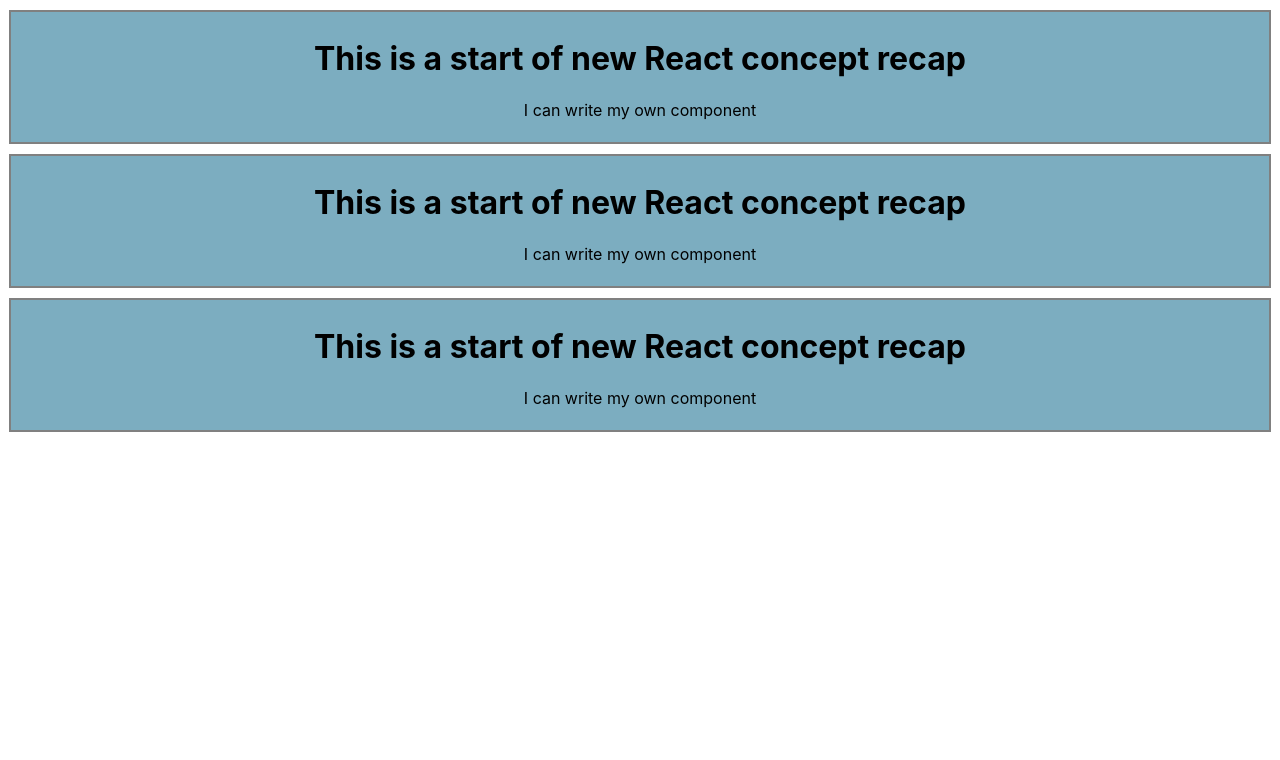
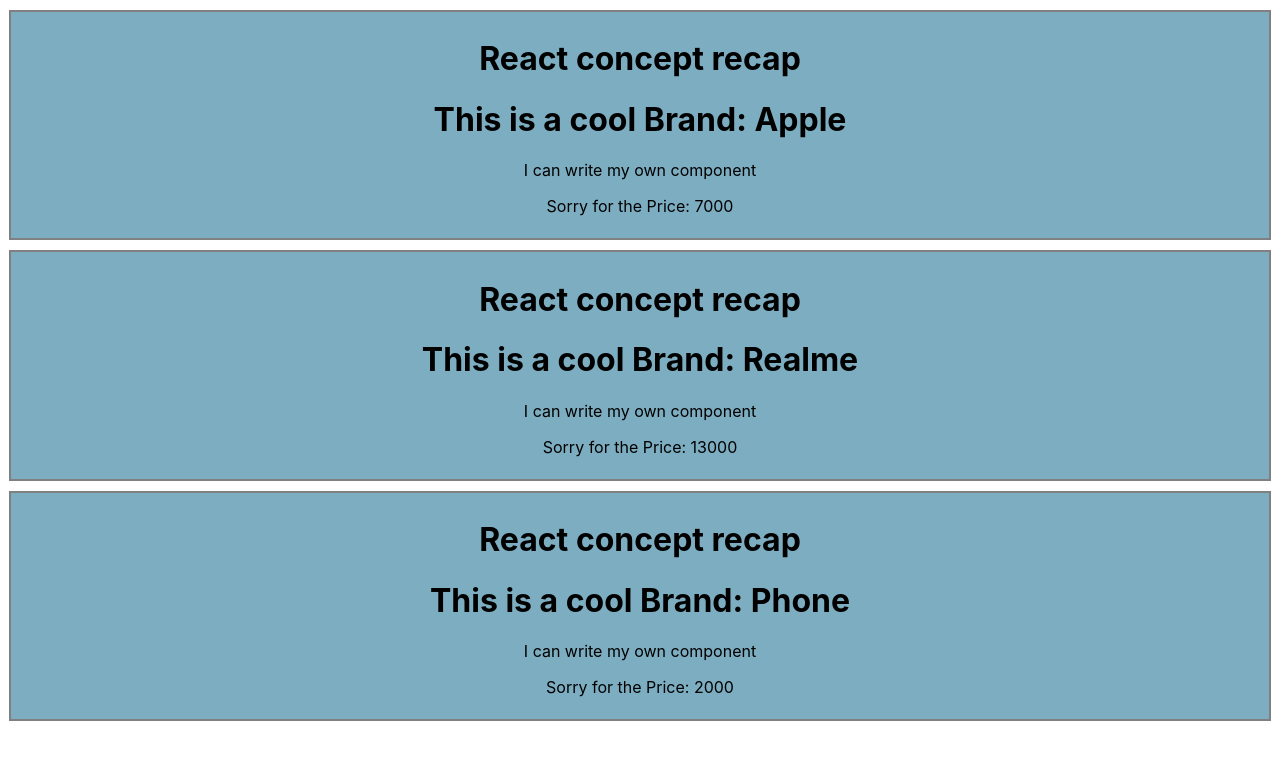
Before and after one commit to mdraselmiah95/react-core-concepts-recap, a React (Create React App) app: page / in a window 1280 px wide. Shown: the top 760 px of the page. Built offline with nearby package versions, Linux system fonts and the light colour scheme.

Commit message:
WIP on React core concept recap

```diff
--- a/src/App.js
+++ b/src/App.js
@@ -3,18 +3,20 @@
 function App() {
   return (
     <div className="App">
-      <MyComponent></MyComponent>
-      <MyComponent></MyComponent>
-      <MyComponent></MyComponent>
+      <MyComponent brand="Apple" price="7000"></MyComponent>
+      <MyComponent brand="Realme" price="13000"></MyComponent>
+      <MyComponent brand="Phone" price="2000"></MyComponent>
     </div>
   );
 }
 
-function MyComponent() {
+function MyComponent(props) {
   return (
     <div className="Recap">
-      <h1>This is a start of new React concept recap</h1>
+      <h1>React concept recap</h1>
+      <h1>This is a cool Brand: {props.brand}</h1>
       <p>I can write my own component</p>
+      <p>Sorry for the Price: {props.price}</p>
     </div>
   );
 }
```
